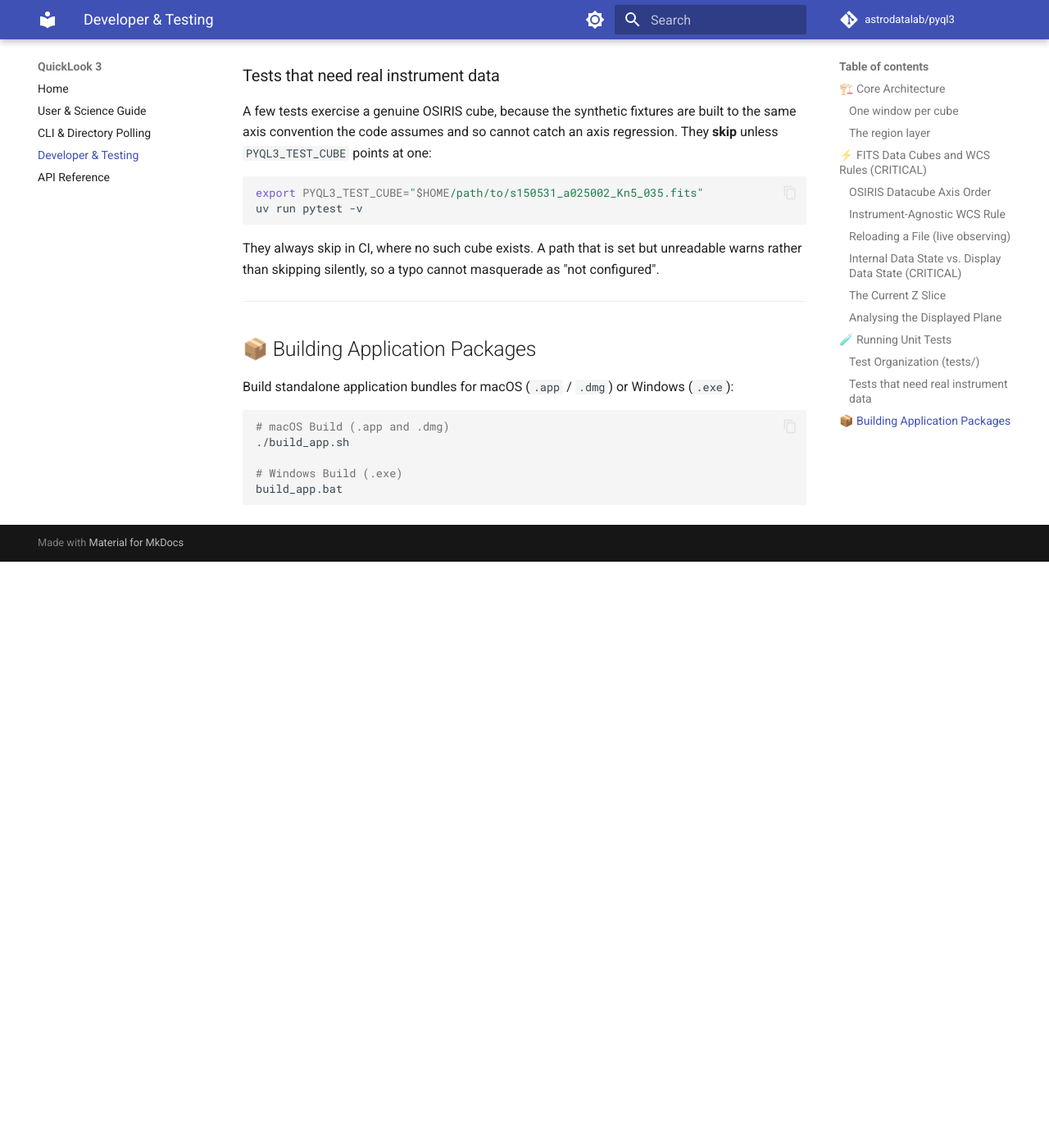
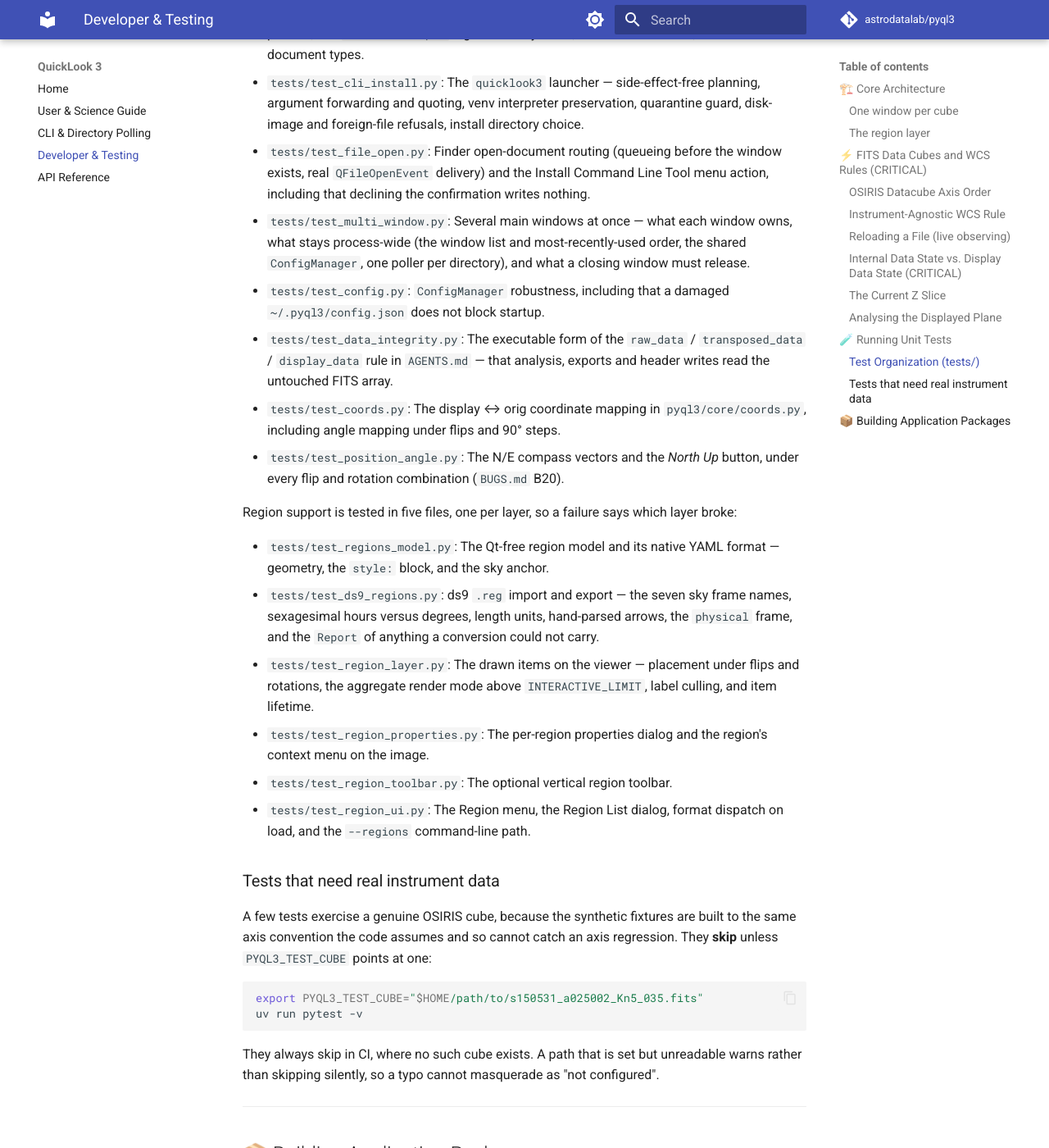
Before and after one commit to astrodatalab/pyql3, an MkDocs documentation site: the page built from docs/developer.md, in a window 1280 px wide and 1400 px high, scrolled down 5973 px. Shown: the whole window at 82% size. Built offline with MkDocs 1.6.1 and Material for MkDocs 9.7.7, drawn with Linux system fonts in a browser that asks for light colours; comment, search, counter and statistics services are not loaded; before the commit the page ends 6658 px from its top, so only the background shows below that; some of the changed text lies outside the part shown.

Commit message:
updating docs

````diff
--- a/docs/developer.md
+++ b/docs/developer.md
@@ -205,8 +205,17 @@
 QuickLook 3 uses `pytest` for regression testing. Run the test suite using `uv`:
 
 ```bash
-uv run pytest -v
+uv run pytest -v                            # ~60 s
+uv run pytest -q -n auto --dist loadfile    # ~15 s on four cores; what CI runs
 ```
+
+The suite parallelises because each `pytest-xdist` worker is a separate process with its own
+`QApplication`, window manager, poller watch table and `ConfigManager`, so the process-wide
+singletons stay singletons per worker. `--dist loadfile` keeps every test in a file on one
+worker, which is why it is preferred over the finer-grained default. Debug serially — xdist
+swallows `print` and does not support `--pdb`.
+
+Every test touches Qt, so on a headless machine prefix with `QT_QPA_PLATFORM=offscreen`.
 
 ### Test Organization (`tests/`)
 - `tests/test_fits_reader.py`: FITS loading, WCS extraction, multi-extension headers, in-place reload/staleness, and OSIRIS axis mapping.
@@ -221,6 +230,20 @@
 - `tests/test_packaging_assets.py`: Bundled line lists and `cmcrameri` colormaps are present, and `QuickLook3.spec` registers every asset, the bundle identifier, and the FITS document types.
 - `tests/test_cli_install.py`: The `quicklook3` launcher — side-effect-free planning, argument forwarding and quoting, venv interpreter preservation, quarantine guard, disk-image and foreign-file refusals, install directory choice.
 - `tests/test_file_open.py`: Finder open-document routing (queueing before the window exists, real `QFileOpenEvent` delivery) and the Install Command Line Tool menu action, including that declining the confirmation writes nothing.
+- `tests/test_multi_window.py`: Several main windows at once — what each window owns, what stays process-wide (the window list and most-recently-used order, the shared `ConfigManager`, one poller per directory), and what a closing window must release.
+- `tests/test_config.py`: `ConfigManager` robustness, including that a damaged `~/.pyql3/config.json` does not block startup.
+- `tests/test_data_integrity.py`: The executable form of the `raw_data` / `transposed_data` / `display_data` rule in `AGENTS.md` — that analysis, exports and header writes read the untouched FITS array.
+- `tests/test_coords.py`: The display ↔ orig coordinate mapping in `pyql3/core/coords.py`, including angle mapping under flips and 90° steps.
+- `tests/test_position_angle.py`: The N/E compass vectors and the *North Up* button, under every flip and rotation combination (`BUGS.md` B20).
+
+Region support is tested in five files, one per layer, so a failure says which layer broke:
+
+- `tests/test_regions_model.py`: The Qt-free region model and its native YAML format — geometry, the `style:` block, and the sky anchor.
+- `tests/test_ds9_regions.py`: ds9 `.reg` import and export — the seven sky frame names, sexagesimal hours versus degrees, length units, hand-parsed arrows, the `physical` frame, and the `Report` of anything a conversion could not carry.
+- `tests/test_region_layer.py`: The drawn items on the viewer — placement under flips and rotations, the aggregate render mode above `INTERACTIVE_LIMIT`, label culling, and item lifetime.
+- `tests/test_region_properties.py`: The per-region properties dialog and the region's context menu on the image.
+- `tests/test_region_toolbar.py`: The optional vertical region toolbar.
+- `tests/test_region_ui.py`: The Region menu, the Region List dialog, format dispatch on load, and the `--regions` command-line path.
 
 ### Tests that need real instrument data
 
````
Also changed, not shown: README.md (+50 -10 lines), docs/cli.md (+2 -2 lines), docs/tools.md (+1 -1 lines).
